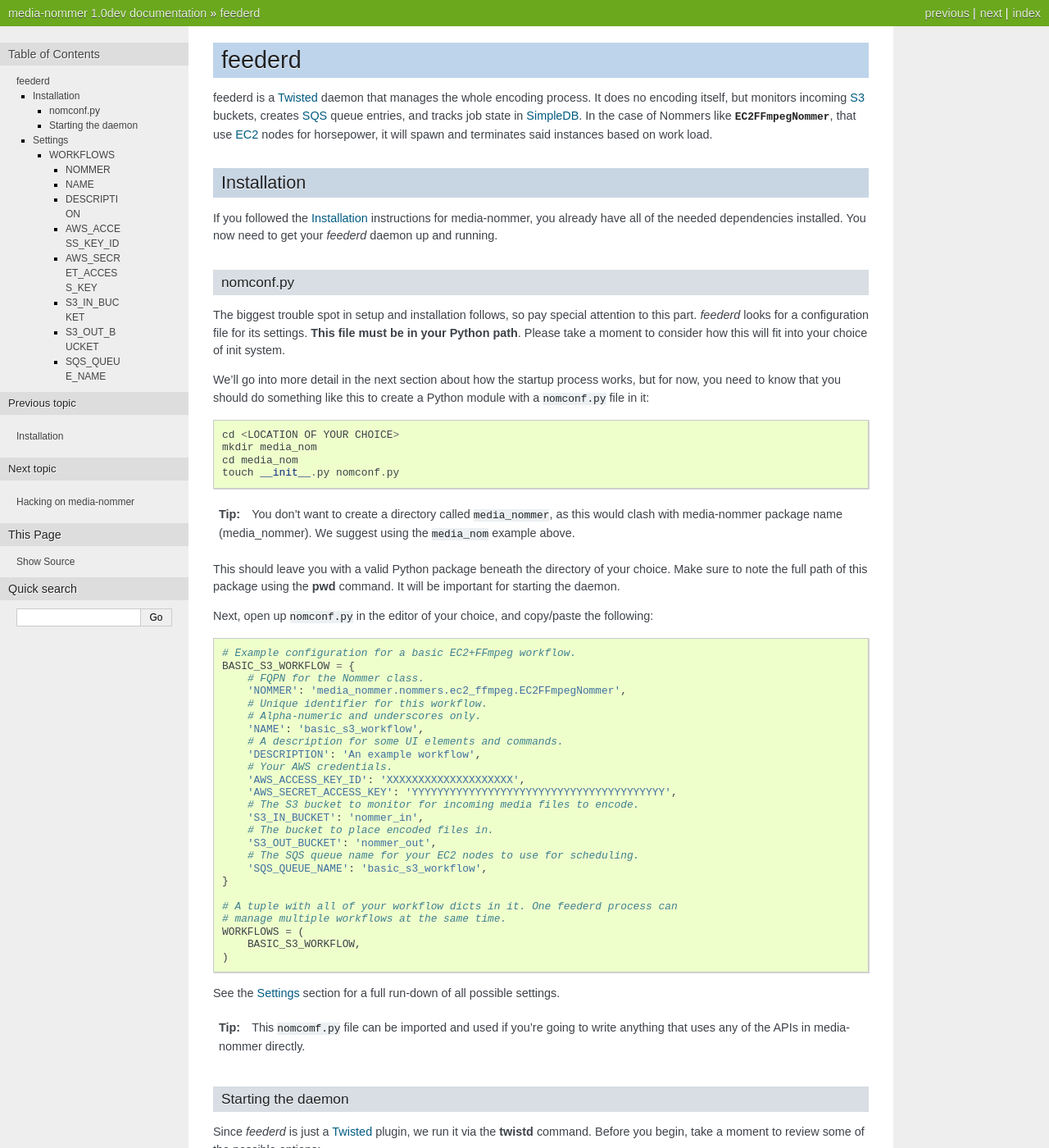
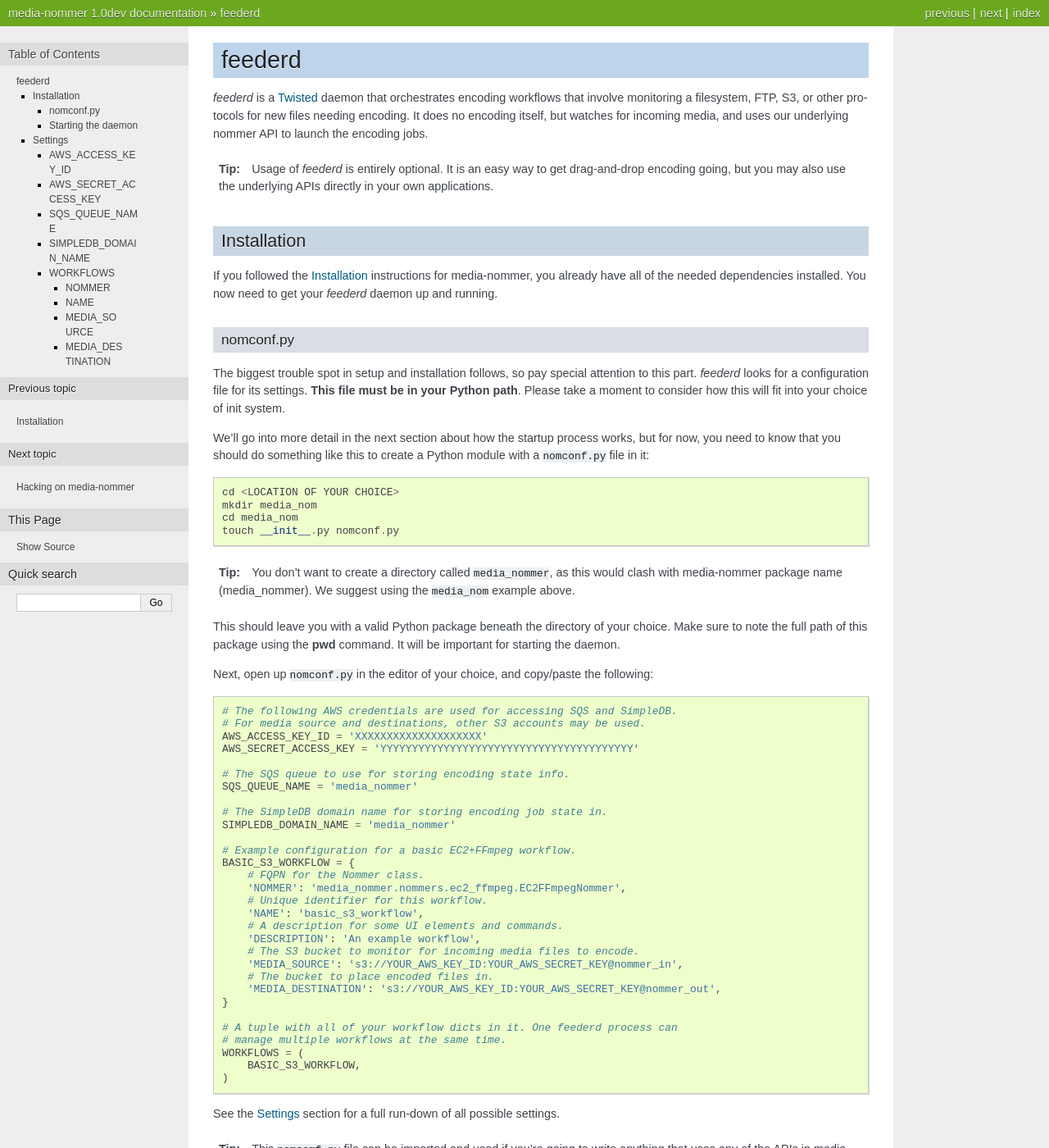
Before and after one commit to duointeractive/media-nommer, a Sphinx documentation site: the page built from doc_src/source/feederd.rst, in a window 1280 px wide and 1400 px high. Shown: the whole window at 82% size. Built offline with Sphinx 7.4.7, drawn with Linux system fonts in a browser that asks for light colours; some of the changed text lies outside the part shown.

Commit message:
Some modifications to documentation to reflect some changes in methodology.

```diff
--- a/doc_src/source/feederd.rst
+++ b/doc_src/source/feederd.rst
@@ -6,12 +6,15 @@
 feederd
 =======
 
-feederd is a Twisted_ daemon that manages the whole encoding process. It does
-no encoding itself, but monitors incoming S3_ buckets, creates SQS_ queue
-entries, and tracks job state in SimpleDB_. In the case of Nommers like
-:py:class:`EC2FFmpegNommer <media_nommer.nommers.ec2_ffmpeg.nommer.EC2FFmpegNommer>`,
-that use EC2_ nodes for horsepower, it will spawn and terminates said instances
-based on work load.
+`feederd` is a Twisted_ daemon that orchestrates encoding workflows that involve
+monitoring a filesystem, FTP, S3, or other protocols for new files needing
+encoding. It does no encoding itself, but watches for incoming media, and uses
+our underlying nommer API to launch the encoding jobs.
+
+.. tip::
+    Usage of `feederd` is entirely optional. It is an easy way to get
+    drag-and-drop encoding going, but you may also use the underlying APIs
+    directly in your own applications.
 
 Installation
 ============
@@ -51,24 +54,29 @@ the following:
 
 .. code-block:: python
 
+    # The following AWS credentials are used for accessing SQS and SimpleDB.
+    # For media source and destinations, other S3 accounts may be used.
+    AWS_ACCESS_KEY_ID = 'XXXXXXXXXXXXXXXXXXXX'
+    AWS_SECRET_ACCESS_KEY = 'YYYYYYYYYYYYYYYYYYYYYYYYYYYYYYYYYYYYYYYY'
+
+    # The SQS queue to use for storing encoding state info.
+    SQS_QUEUE_NAME = 'media_nommer'
+
+    # The SimpleDB domain name for storing encoding job state in.
+    SIMPLEDB_DOMAIN_NAME = 'media_nommer'
+
     # Example configuration for a basic EC2+FFmpeg workflow.
     BASIC_S3_WORKFLOW = {
         # FQPN for the Nommer class.
         'NOMMER': 'media_nommer.nommers.ec2_ffmpeg.EC2FFmpegNommer',
         # Unique identifier for this workflow.
-        # Alpha-numeric and underscores only.
         'NAME': 'basic_s3_workflow',
         # A description for some UI elements and commands.
         'DESCRIPTION': 'An example workflow',
-        # Your AWS credentials.
-        'AWS_ACCESS_KEY_ID': 'XXXXXXXXXXXXXXXXXXXX',
-        'AWS_SECRET_ACCESS_KEY': 'YYYYYYYYYYYYYYYYYYYYYYYYYYYYYYYYYYYYYYYY',
         # The S3 bucket to monitor for incoming media files to encode.
-        'S3_IN_BUCKET': 'nommer_in',
+        'MEDIA_SOURCE': 's3://YOUR_AWS_KEY_ID:YOUR_AWS_SECRET_KEY@nommer_in',
         # The bucket to place encoded files in.
-        'S3_OUT_BUCKET': 'nommer_out',
-        # The SQS queue name for your EC2 nodes to use for scheduling.
-        'SQS_QUEUE_NAME': 'basic_s3_workflow',
+        'MEDIA_DESTINATION': 's3://YOUR_AWS_KEY_ID:YOUR_AWS_SECRET_KEY@nommer_out',
     }
 
     # A tuple with all of your workflow dicts in it. One feederd process can
@@ -136,6 +144,28 @@ Settings
 The following directives may be included in your :file:`nomconf.py` (or
 whatever custom name you chose).
 
+AWS_ACCESS_KEY_ID
+-----------------
+
+The AWS id for the account that will queue encoding jobs in SimpleDB_, and
+track job state in SimpleDB_.
+
+AWS_SECRET_ACCESS_KEY
+---------------------
+
+The AWS key for the account that will queue encoding jobs in SimpleDB_, and
+track job state in SimpleDB_.
+
+SQS_QUEUE_NAME
+--------------
+
+The SQS_ queue used to schedule encoding jobs with.
+
+SIMPLEDB_DOMAIN_NAME
+--------------------
+
+The SimpleDB_ domain name for storing encoding job state in.
+
 WORKFLOWS
 ---------
 
@@ -151,13 +181,8 @@ cost of potentially longer delays in some operations.
         {
             'NOMMER': 'media_nommer.nommers.ec2_ffmpeg.EC2FFmpegNommer',
             'NAME': 'basic_s3_workflow',
-            'DESCRIPTION': 'An example workflow',
-            'AWS_ACCESS_KEY_ID': 'XXXXXXXXXXXXXXXXXXXX',
-            'AWS_SECRET_ACCESS_KEY': 'YYYYYYYYYYYYYYYYYYYYYYYYYYYYYYYYYYYYYYYY',
-            'S3_IN_BUCKET': 'nommer_in',
-            'S3_OUT_BUCKET': 'nommer_out',
-            # Required for EC2FFmpegNommer
-            'SQS_QUEUE_NAME': 'basic_s3_workflow',
+            'MEDIA_SOURCE': 's3://YOUR_AWS_KEY_ID:YOUR_AWS_SECRET_KEY@nommer_in',
+            'MEDIA_DESTINATION': 's3://YOUR_AWS_KEY_ID:YOUR_AWS_SECRET_KEY@nommer_out',
         },
     )
 
@@ -175,39 +200,24 @@ Each of these handles encoding differently, sometimes drastically so.
 NAME
 ~~~~
 
-Unique identifier for this workflow. This is used in generating SimpleDB_
-domains, along with a few other things.
+Unique identifier for this workflow. This is used for identification in
+log files, and querying of jobs in SimpleDB_ and SQS_.
 
-DESCRIPTION
-~~~~~~~~~~~
+.. _feederd-settings-media_source:
 
-An *optional* description, which is used in some of the management utilities.
+MEDIA_SOURCE
+~~~~~~~~~~~~
 
-AWS_ACCESS_KEY_ID
+For workflows that monitor a location somewhere for files to encode, this is
+the URI of said location to monitor. Here are some example values:
+
+* ``'s3://AWS_KEY_ID:AWS_SECRET_KEY@nommer_in'``
+* ``'ftp://someuser@somehost:/some/loc'`` *(Not implemented yet)*
+* ``'file://path/to/some/dir'`` *(Not implemented yet)*
+
+MEDIA_DESTINATION
 ~~~~~~~~~~~~~~~~~
 
-Your `Amazon AWS`_ access key id. Obtain this from your account details page
-in the AWS management console.
-
-AWS_SECRET_ACCESS_KEY
-~~~~~~~~~~~~~~~~~~~~~
-
-Your `Amazon AWS`_ access key. Obtain this from your account details page
-in the AWS management console.
-
-S3_IN_BUCKET
-~~~~~~~~~~~~
-
-The S3_ bucket to monitor for incoming media files that need to be encoded.
-
-S3_OUT_BUCKET
-~~~~~~~~~~~~~
-
-The S3_ bucket to place all finalized, encoded media in.
-
-SQS_QUEUE_NAME
-~~~~~~~~~~~~~~
-
-The SQS_ queue used to schedule encoding jobs for the EC2_ nodes. Currently
-only applies to
-:py:class:`EC2FFmpegNommer <media_nommer.nommers.ec2_ffmpeg.nommer.EC2FFmpegNommer>`.
+The final location for encoded media (along with the master file from which
+the encodings were made) should end up. This follows the same format as
+:ref:`feederd-settings-media_source`.
```
